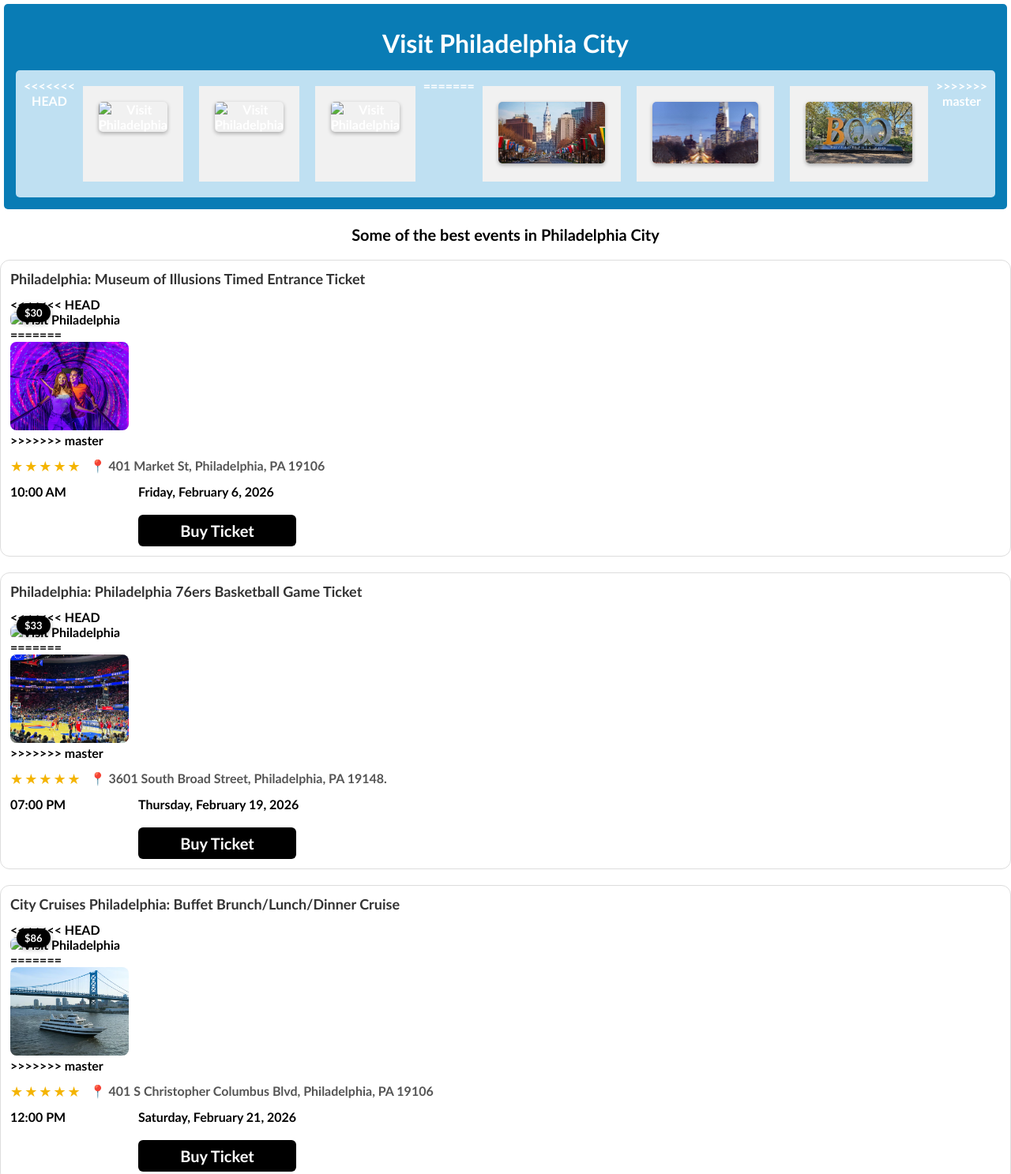
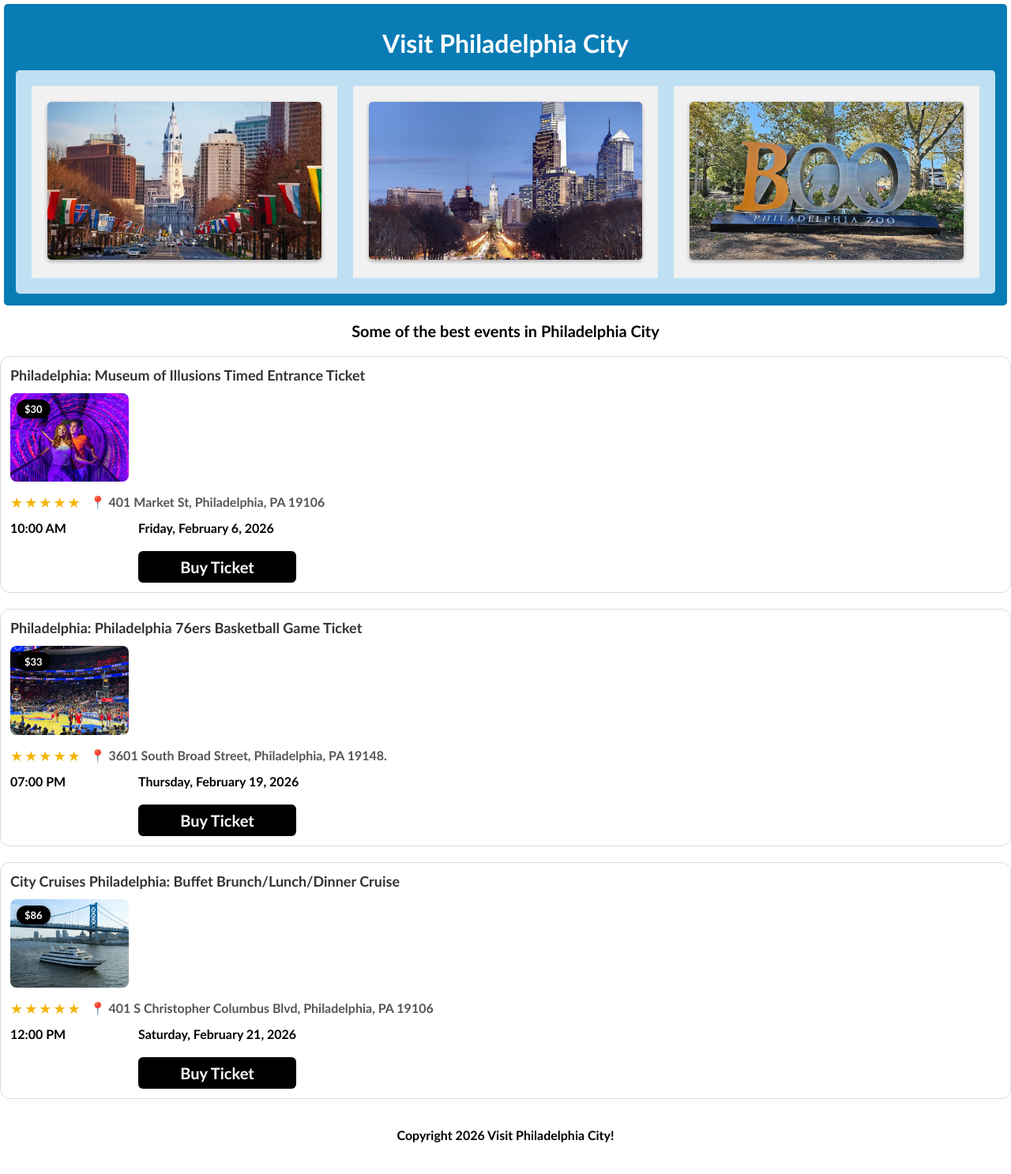
Before and after one commit to danny-smile/Week4Layout, a plain HTML site: page index.html in a window 1280 px wide. Shown: the top 1487 px of the page at 79% size. Drawn offline with Linux system fonts and the light colour scheme.

Commit message:
Fix image paths and alt text in index.html

```diff
--- a/index.html
+++ b/index.html
@@ -12,15 +12,9 @@
     <header>
         <h1 class="alert-box">Visit Philadelphia City</h1>
         <div class="container">
-<<<<<<< HEAD
-            <div><img src="licensed-image.jpeg" alt="Visit Philadelphia"></div>
-            <div><img src="licensed-image (1).jpeg" alt="Visit Philadelphia"></div>
-            <div><img src="unnamed.jpg" alt="Visit Philadelphia"></div>
-=======
-            <div><img src="images/licensed-image.jpeg" alt="Visit Philadelphia"></div>
-            <div><img src="images/licensed-image (1).jpeg" alt="Visit Philadelphia city"></div>
-            <div><img src="images/unnamed.jpg" alt="Visit Philadelphia city events"></div>
->>>>>>> master
+            <div><img src="Images/licensed-image.jpeg" alt="Visit Philadelphia"></div>
+            <div><img src="Images/licensed-image (1).jpeg" alt="Visit Philadelphia"></div>
+            <div><img src="Images/unnamed.jpg" alt="Visit Philadelphia"></div>
         </div>
     </header>
         <h1 id="text">Some of the best events in Philadelphia City</h1>
@@ -39,11 +33,7 @@
 
         <div class="content">
             <span class="price-badge">$30</span>
-<<<<<<< HEAD
-            <img class="image" src="museum_of_illusion.avif" alt="Visit Philadelphia">
-=======
-            <img class="image" src="images/museum_of_illusion.avif" alt="Visit museum of illusions">
->>>>>>> master
+            <img class="image" src="Images/museum_of_illusion.avif" alt="Visit Philadelphia">
         </div>
         <div class="time">10:00 AM</div>
         <div class="date">Friday, February 6, 2026</div>
@@ -67,11 +57,7 @@
         </div>
         <div class="content">
             <span class="price-badge">$33</span>
-<<<<<<< HEAD
-            <img class="image" src="basketball.avif" alt="Visit Philadelphia">
-=======
-            <img class="image" src="images/basketball.avif" alt="Visit 76ers basketball game">
->>>>>>> master
+            <img class="image" src="Images/basketball.avif" alt="Visit 76ers basketball game">
         </div>
         <div class="time">07:00 PM</div>
         <div class="date">Thursday, February 19, 2026</div>
@@ -93,11 +79,7 @@
         </div>
         <div class="content">
             <span class="price-badge">$86</span>
-<<<<<<< HEAD
-            <img class="image" src="cruise.avif" alt="Visit Philadelphia">
-=======
-            <img class="image" src="images/cruise.avif" alt="Visit cruise">
->>>>>>> master
+            <img class="image" src="Images/cruise.avif" alt="Visit cruise">
         </div>
         <div class="time">12:00 PM</div>
         <div class="date">Saturday, February 21, 2026</div>
```
